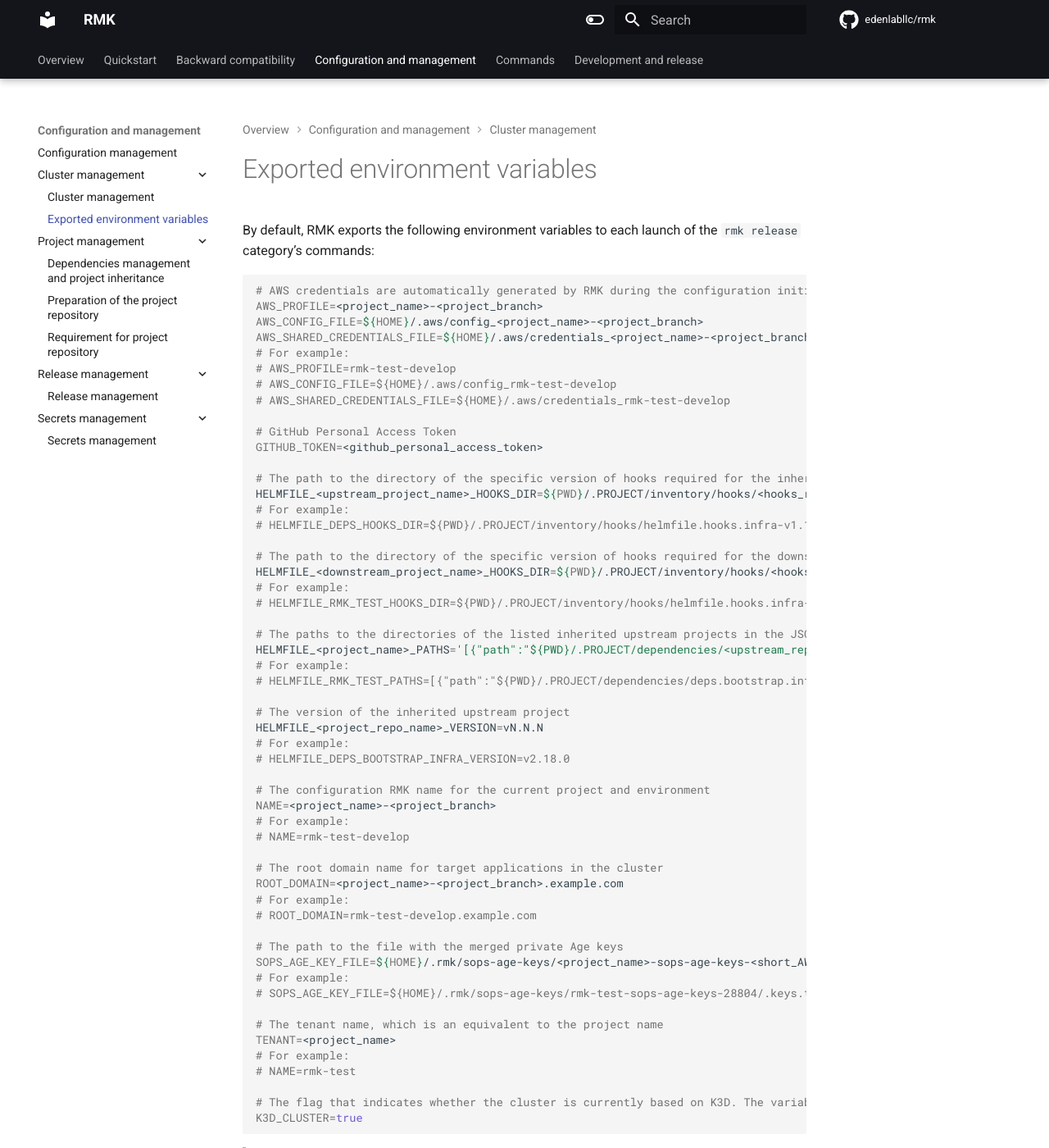
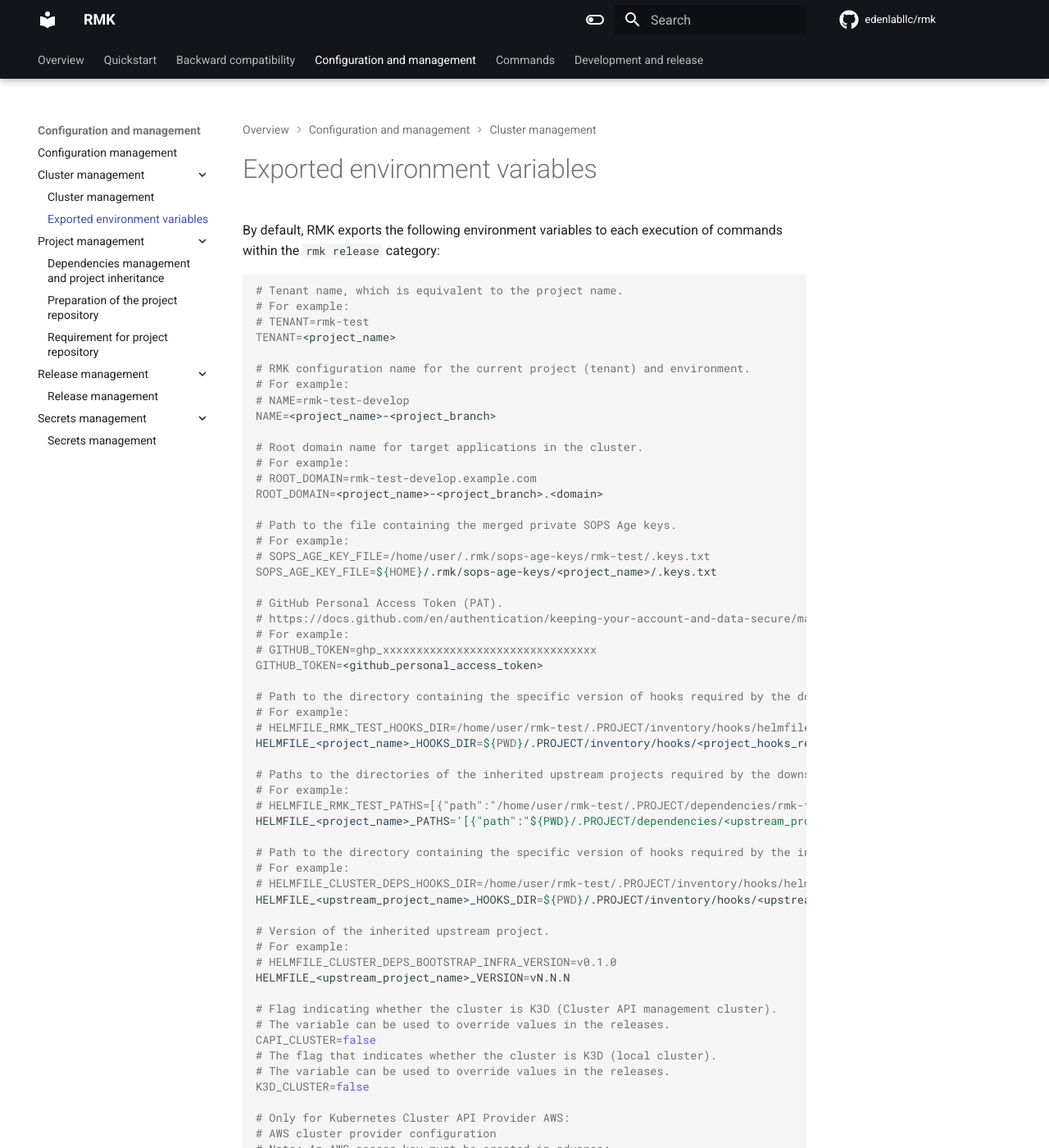
Before and after one commit to edenlabllc/rmk, an MkDocs documentation site: the page built from docs/configuration/cluster-management/exported-environment-variables.md, in a window 1280 px wide and 1400 px high. Shown: the whole window at 82% size. Built offline with MkDocs 1.6.1 and Material for MkDocs 9.7.7, drawn with Linux system fonts in a browser that asks for light colours; comment, search, counter and statistics services are not loaded; the version menu is left out; some of the changed text lies outside the part shown.

Commit message:
#59 - Update exported-environment-variables.md. Change AWS account ID to a dummy value.

````diff
--- a/docs/configuration/cluster-management/exported-environment-variables.md
+++ b/docs/configuration/cluster-management/exported-environment-variables.md
@@ -1,67 +1,103 @@
 # Exported environment variables
 
-By default, RMK exports the following environment variables to each launch of the `rmk release` category's commands:
-
-[//]: # (  TODO ACTUALIZE)
+By default, RMK exports the following environment variables to each execution of commands within the `rmk release` category:
 
 ```shell
-# AWS credentials are automatically generated by RMK during the configuration initialization
-AWS_PROFILE=<project_name>-<project_branch>
-AWS_CONFIG_FILE=${HOME}/.aws/config_<project_name>-<project_branch>
-AWS_SHARED_CREDENTIALS_FILE=${HOME}/.aws/credentials_<project_name>-<project_branch>
+# Tenant name, which is equivalent to the project name.
 # For example:
-# AWS_PROFILE=rmk-test-develop
-# AWS_CONFIG_FILE=${HOME}/.aws/config_rmk-test-develop
-# AWS_SHARED_CREDENTIALS_FILE=${HOME}/.aws/credentials_rmk-test-develop
+# TENANT=rmk-test
+TENANT=<project_name>
 
-# GitHub Personal Access Token
+# RMK configuration name for the current project (tenant) and environment.
+# For example:
+# NAME=rmk-test-develop
+NAME=<project_name>-<project_branch>
+
+# Root domain name for target applications in the cluster.
+# For example:
+# ROOT_DOMAIN=rmk-test-develop.example.com
+ROOT_DOMAIN=<project_name>-<project_branch>.<domain>
+
+# Path to the file containing the merged private SOPS Age keys.
+# For example:
+# SOPS_AGE_KEY_FILE=/home/user/.rmk/sops-age-keys/rmk-test/.keys.txt
+SOPS_AGE_KEY_FILE=${HOME}/.rmk/sops-age-keys/<project_name>/.keys.txt
+
+# GitHub Personal Access Token (PAT).
+# https://docs.github.com/en/authentication/keeping-your-account-and-data-secure/managing-your-personal-access-tokens
+# For example:
+# GITHUB_TOKEN=ghp_xxxxxxxxxxxxxxxxxxxxxxxxxxxxxxxx
 GITHUB_TOKEN=<github_personal_access_token>
 
-# The path to the directory of the specific version of hooks required for the inherited upstream project
-HELMFILE_<upstream_project_name>_HOOKS_DIR=${PWD}/.PROJECT/inventory/hooks/<hooks_repo_name>-<version>
+# Path to the directory containing the specific version of hooks required by the downstream (current) project.
 # For example:
-# HELMFILE_DEPS_HOOKS_DIR=${PWD}/.PROJECT/inventory/hooks/helmfile.hooks.infra-v1.18.0
+# HELMFILE_RMK_TEST_HOOKS_DIR=/home/user/rmk-test/.PROJECT/inventory/hooks/helmfile.hooks.infra-v1.29.1
+HELMFILE_<project_name>_HOOKS_DIR=${PWD}/.PROJECT/inventory/hooks/<project_hooks_repo_name>-<project_hooks_version>
 
-# The path to the directory of the specific version of hooks required for the downstream project
-HELMFILE_<downstream_project_name>_HOOKS_DIR=${PWD}/.PROJECT/inventory/hooks/<hooks_repo_name>-<version>
+# Paths to the directories of the inherited upstream projects required by the downstream (current) project (in JSON format).
 # For example:
-# HELMFILE_RMK_TEST_HOOKS_DIR=${PWD}/.PROJECT/inventory/hooks/helmfile.hooks.infra-v1.18.0
+# HELMFILE_RMK_TEST_PATHS=[{"path":"/home/user/rmk-test/.PROJECT/dependencies/rmk-test.bootstrap.infra-v0.1.0/helmfile.yaml.gotmpl"}]
+HELMFILE_<project_name>_PATHS='[{"path":"${PWD}/.PROJECT/dependencies/<upstream_project_name>-<upstream_project_version>/helmfile.yaml.gotmpl"}]'
 
-# The paths to the directories of the listed inherited upstream projects in the JSON format.
-HELMFILE_<project_name>_PATHS='[{"path":"${PWD}/.PROJECT/dependencies/<upstream_repo_name>-<upstream_repo_version>/helmfile.yaml.gotmpl"}]'
+# Path to the directory containing the specific version of hooks required by the inherited upstream project.
 # For example:
-# HELMFILE_RMK_TEST_PATHS=[{"path":"${PWD}/.PROJECT/dependencies/deps.bootstrap.infra-v2.18.0/helmfile.yaml.gotmpl"}]
+# HELMFILE_CLUSTER_DEPS_HOOKS_DIR=/home/user/rmk-test/.PROJECT/inventory/hooks/helmfile.hooks.infra-v1.29.1
+HELMFILE_<upstream_project_name>_HOOKS_DIR=${PWD}/.PROJECT/inventory/hooks/<upstream_project_hooks_repo_name>-<upstream_project_hooks_version>
 
-# The version of the inherited upstream project
-HELMFILE_<project_repo_name>_VERSION=vN.N.N
+# Version of the inherited upstream project.
 # For example:
-# HELMFILE_DEPS_BOOTSTRAP_INFRA_VERSION=v2.18.0
+# HELMFILE_CLUSTER_DEPS_BOOTSTRAP_INFRA_VERSION=v0.1.0
+HELMFILE_<upstream_project_name>_VERSION=vN.N.N
 
-# The configuration RMK name for the current project and environment
-NAME=<project_name>-<project_branch>
+# Flag indicating whether the cluster is K3D (Cluster API management cluster).
+# The variable can be used to override values in the releases.
+CAPI_CLUSTER=false
+# The flag that indicates whether the cluster is K3D (local cluster).
+# The variable can be used to override values in the releases.
+K3D_CLUSTER=false
+
+# Only for Kubernetes Cluster API Provider AWS:
+# AWS cluster provider configuration
+# Note: An AWS access key must be created in advance:
+#       https://docs.aws.amazon.com/IAM/latest/UserGuide/id_credentials_access-keys.html
+#       AWS config and credentials files will be automatically generated by RMK during the configuration initialization
 # For example:
-# NAME=rmk-test-develop
+# AWS_ACCOUNT_ID=123456789012
+# AWS_REGION=us-east-1
+# AWS_PROFILE=rmk-test-develop
+# AWS_CONFIG_FILE=/home/user/.aws/config_rmk-test-develop
+# AWS_SHARED_CREDENTIALS_FILE=/home/user/.aws/credentials_rmk-test-develop
+AWS_ACCOUNT_ID=<aws_account_id>
+AWS_REGION=<aws_region>
+AWS_PROFILE=<project_name>-<project_branch>
+AWS_CONFIG_FILE=/HOME/.aws/config_<project_name>-<project_branch>
+AWS_SHARED_CREDENTIALS_FILE=${HOME}/.aws/credentials_<project_name>-<project_branch>
 
-# The root domain name for target applications in the cluster
-ROOT_DOMAIN=<project_name>-<project_branch>.example.com
+# Only for Kubernetes Cluster API Provider Azure:
+# Azure cluster provider configuration
+# Note: Azure service principal must be created in advance:
+#       https://learn.microsoft.com/en-us/entra/identity-platform/app-objects-and-service-principals
 # For example:
-# ROOT_DOMAIN=rmk-test-develop.example.com
+# AZURE_LOCATION=eastus
+# AZURE_SUBSCRIPTION_ID=abcdef12-3456-7890-abcd-ef1234567890
+AZURE_LOCATION=<azure_location>
+AZURE_SUBSCRIPTION_ID=<azure_subscription_id>
 
-# The path to the file with the merged private Age keys
-SOPS_AGE_KEY_FILE=${HOME}/.rmk/sops-age-keys/<project_name>-sops-age-keys-<short_AWS_account_id>/.keys.txt
+# Only for Kubernetes Cluster API Provider GCP:
+# Google Cloud cluster provider configuration
+# Note: Google Cloud application credentials must be created in advance:
+#       https://cloud.google.com/docs/authentication/application-default-credentials
 # For example:
-# SOPS_AGE_KEY_FILE=${HOME}/.rmk/sops-age-keys/rmk-test-sops-age-keys-28804/.keys.txt
-
-# The tenant name, which is an equivalent to the project name
-TENANT=<project_name>
-# For example:
-# NAME=rmk-test
-
-# The flag that indicates whether the cluster is currently based on K3D. The variable can be used for overriding values in the releases.
-K3D_CLUSTER=true
+# GCP_PROJECT_ID=rmk-test
+# GCP_REGION=us-east1
+# GOOGLE_APPLICATION_CREDENTIALS=/home/user/.config/gcloud/gcp-credentials-rmk-test-develop.json
+GCP_PROJECT_ID=<google_cloud_project_id>
+GCP_REGION=<google_cloud_region>
+GOOGLE_APPLICATION_CREDENTIALS=${HOME}/.config/gcloud/gcp-credentials-<project_name>-<project_branch>.json
 ```
 
-> All exported variables and their values of the `rmk release command` category can be viewed by running all these commands in the debug mode:
+> To view the complete list of all possible exported variables and their values for the `rmk release` command category,
+> run the following command in `debug` mode:
 > ```shell
-> rmk --log-level=debug release list
+> rmk --log-level=debug release list --skip-context-switch
 > ```
````
Also changed, not shown: docs/configuration/configuration-management.md (+2 -2 lines), docs/configuration/release-management/release-management.md (+2 -2 lines).
